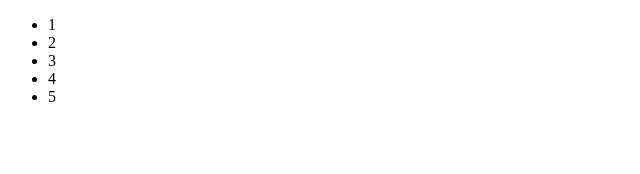
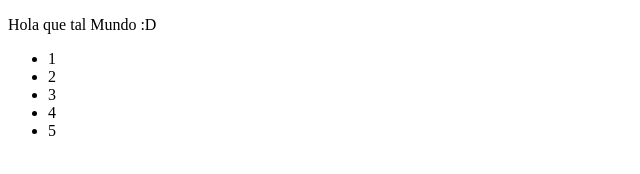
Before and after one commit to rapasinho/hola-mundo, a plain HTML site: page index.html in a window 1280 px wide. Shown: the whole page, without its empty margins (0-640 px from the left). Drawn offline with Linux system fonts and the light colour scheme.

Commit message:
added modificación prueba

```diff
--- a/index.html
+++ b/index.html
@@ -3,9 +3,11 @@
 <head>
     <meta charset="UTF-8">
     <meta name="viewport" content="width=device-width, initial-scale=1.0">
-    <title>Document</title>
+    <title>Hola Mundo</title>
 </head>
+
 <body>
+    <p>Hola que tal Mundo :D</p>
     <ul>
         <li>1</li>
         <li>2</li>
```
